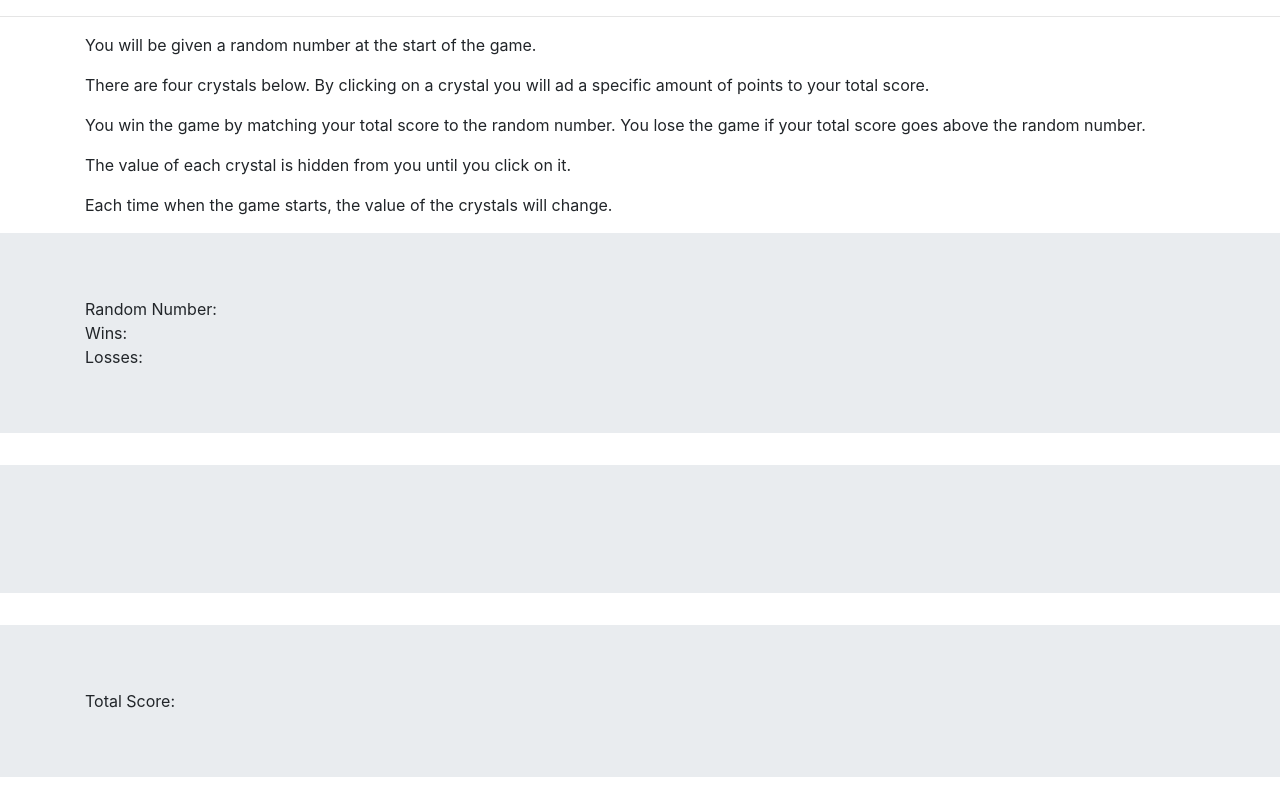
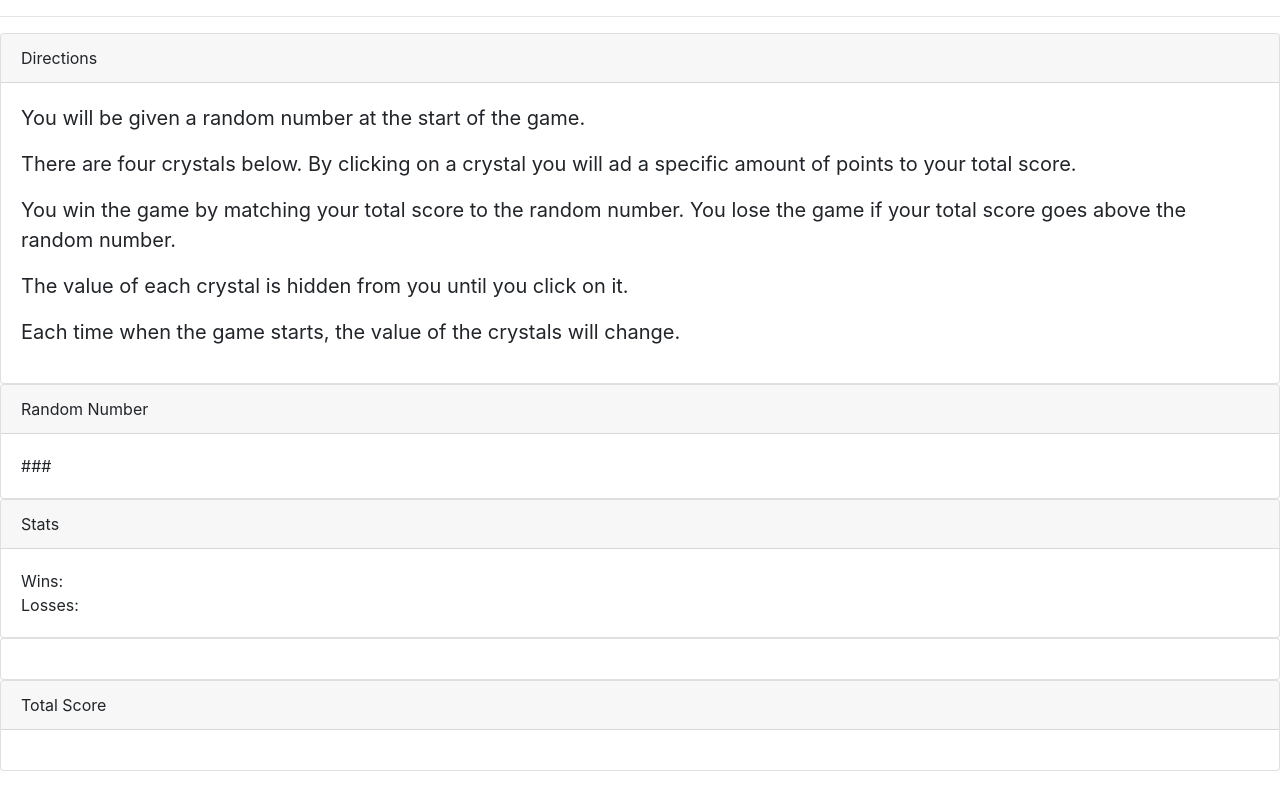
Before and after one commit to emmastotz/crystal-collector, a plain HTML site: page index.html in a window 1280 px wide. Shown: the part 56-865 px from the top of the page. After the commit the page ends 827 px from the top, so only its background shows below. Drawn offline with nearby package versions, Linux system fonts and the light colour scheme; a web font is replaced by a local one.

Commit message:
Updated the html layout with cards. Pseudocoded the logic.

```diff
--- a/index.html
+++ b/index.html
@@ -46,8 +46,10 @@
     <div class="container-main-game">
 
       <!-- Game Directions -->
-      <div class="container directions">
-        <div id="game-directions">
+      <div class="card">
+        <div class="card-header">Directions</div>
+        <div class="card-body">
+          <blockquote class="blockquote mb-0">
             <p>
               You will be given a random number at the start of the game.
             </p>
@@ -63,19 +65,26 @@
             <p>
               Each time when the game starts, the value of the crystals will change.
             </p>
+          </blockquote>
         </div>
       </div>
 
       <!-- Random Number & Wins/Losses Divs -->
-      <div class="jumbotron jumbotron-fluid random-number justify-content-center">
-        <div class="container">
-          <!-- Holds the random number -->
+      <div class="card">
+        <div class="card-header">Random Number</div>
+        <div class="card-body">
           <div class="row">
             <div class="col-6">
-              <div id="random-number">Random Number:</div>
+              <div id="random-number">###</div>
             </div>
           </div>
+        </div>
+      </div>
+
       <!-- Holds the wins/losses -->
+      <div class="card">
+        <div class="card-header">Stats</div>
+        <div class="card-body">
           <div class="row">
             <div class="col-6">
               <div id="wins">Wins:</div>
@@ -86,16 +95,17 @@
       </div>
 
       <!-- Display Crystals -->
-      <div class="jumbotron jumbotron-fluid">
-        <div class="crystals">
-          <div id="display-crystals"></div>
+      <div class="card">
+        <div class="card-body">
+          <div id="crystal-display"></div>
         </div>
       </div>
 
       <!-- Player's Total Score -->
-      <div class="jumbotron jumbotron-fluid total-score">
-        <div class="container">
-          <div id="players-score">Total Score:</div>
+      <div class="card">
+        <div class="card-header">Total Score</div>
+        <div class="card-body">
+          <div id="total-score"></div>
         </div>
       </div>
     <!-- End of Main Container -->
```
Lines whose indentation alone changed are shown as unchanged.
